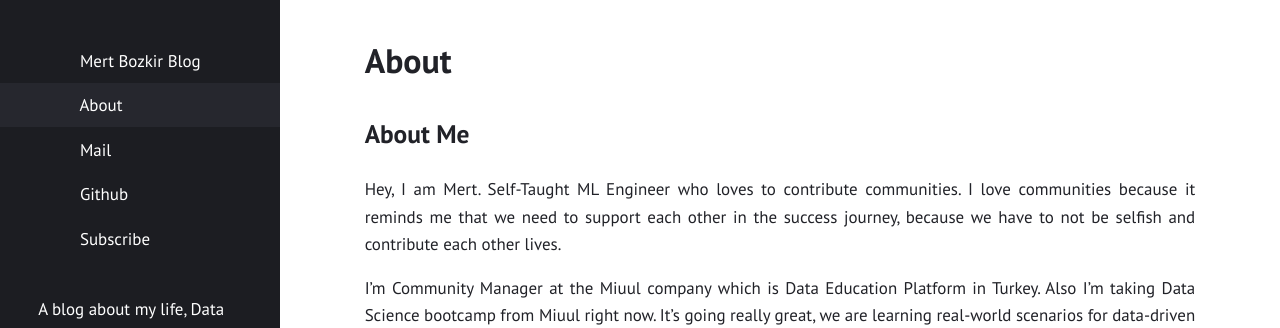
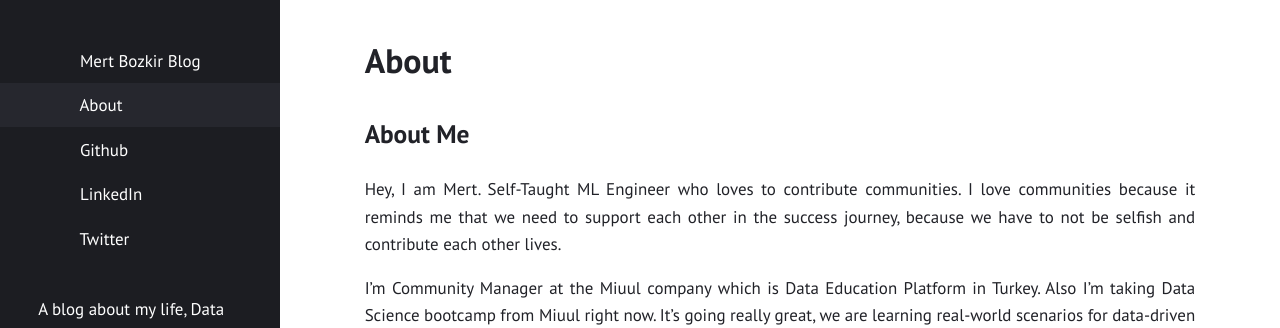
Before and after one commit to mertbozkir/mertbozkir.github.io, a Jekyll site: the page built from README.md, in a window 1280 px wide. Shown: the top 328 px of the page. Built offline with Jekyll 4.4.1, drawn with Linux system fonts in a browser that asks for light colours.

Commit message:
Changed some features

```diff
--- a/_config.yml
+++ b/_config.yml
@@ -1,4 +1,4 @@
-title: "Mert Bozkir Blog"
+title: "Mert's Blog"
 author: "Mert Bozkir"
 description: "A blog about my life, Data Science and MLOps"
 permalink: /:title/
@@ -13,6 +13,13 @@
 show_frame: true           # adds a gray frame to the site
 show_sidebar: true        # show a sidebar instead of the usual header
 minimal: true             # use a dark header
+show_title: true          # always keep the site title visible
+
+# Styling
+
+dark_header: true      # always keep the header dark
+minimal: false         # use simpler style
+
 
 # Menu
 
@@ -21,9 +28,11 @@
   - {file: "README.md"}
 
 external:                  # shows a footer with social links - for available icons see fontawesome.com/icons
-  - {title: Mail, icon: envelope, url: "mailto:mert.bozkirr@gmail.com"}
+#   - {title: Mail, icon: envelope, url: "mailto:mert.bozkirr@gmail.com"}
   - {title: Github, icon: github, url: "https://github.com/mertbozkir"}
-  - {title: Subscribe, icon: rss, url: "/feed.xml"}
+  - {title: LinkedIn, icon: linkedin, url: "https://linkedin.com/in/mertbozkir"}
+  - {title: Twitter, icon: twitter, url: "https://twitter.com/mertbozkirr"}
+#   - {title: Subscribe, icon: rss, url: "/feed.xml"}
 
 comments:
 #  disqus_shortname: ""    # see https://disqus.com/
```
